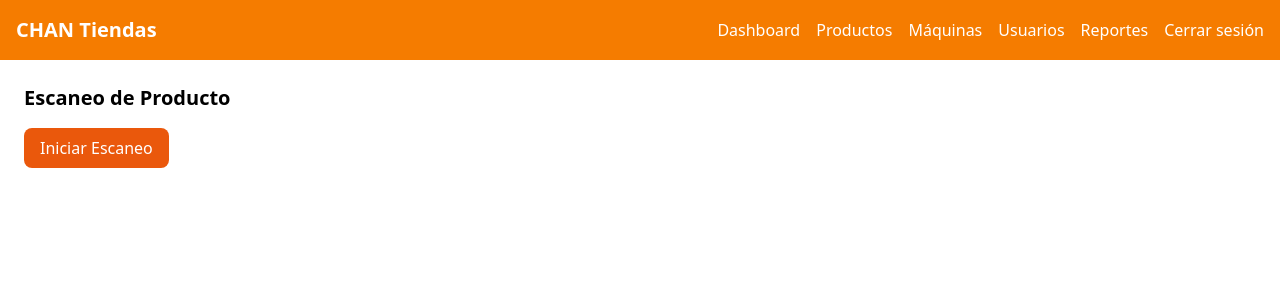
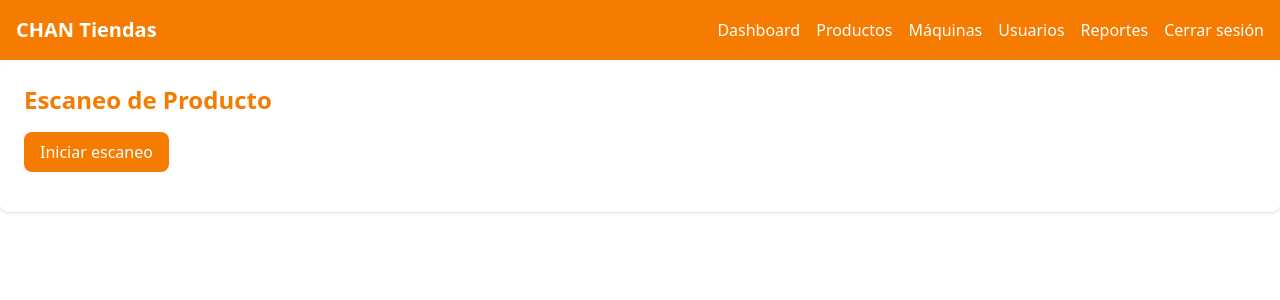
Before and after one commit to PieroGcDev/Chan-In2, a React (Vite) app: page /dashboard in a window 1280 px wide. Shown: the top 300 px of the page. Built offline with nearby package versions, Linux system fonts and the light colour scheme; sample sign-in values are in the browser's storage.

Commit message:
prueba camara

```diff
--- a/src/pages/Dashboard.jsx
+++ b/src/pages/Dashboard.jsx
@@ -1,75 +1,102 @@
-import React, { useState } from "react";
-import BarcodeScannerComponent from "react-qr-barcode-scanner";
-import { supabase } from "../supabaseClient";
+import React, { useState, useRef, useEffect } from "react";
+import { Html5Qrcode } from "html5-qrcode";
 import { fetchProducts } from "../services/productService";
 
 function Dashboard() {
   const [scanning, setScanning] = useState(false);
-  const [barcode, setBarcode] = useState("");
+  const [code, setCode] = useState(null);
   const [product, setProduct] = useState(null);
+  const [error, setError] = useState(null);
+  const scannerRef = useRef(null);
+  const html5QrCodeRef = useRef(null);
 
-  const handleDetected = async (result) => {
-    if (result) {
-      setBarcode(result.text);
-      setScanning(false);
+  const startScanner = () => {
+    if (html5QrCodeRef.current) return; // evitar múltiples instancias
 
-      // Buscar producto por código de barras
-      const { data, error } = await supabase
-        .from("products")
-        .select("*")
-        .eq("barcode", result.text)
-        .single();
+    const config = { fps: 10, qrbox: 250, formatsToSupport: ["CODE_128", "EAN_13", "EAN_8", "UPC_A", "UPC_E"] };
+    const html5QrCode = new Html5Qrcode("scanner");
+    html5QrCodeRef.current = html5QrCode;
 
-      if (error) {
-        console.log("Producto no encontrado o error:", error.message);
-        setProduct(null);
-      } else {
-        setProduct(data);
+    html5QrCode.start(
+      { facingMode: "environment" },
+      config,
+      async (decodedText) => {
+        setCode(decodedText);
+        html5QrCode.stop().then(() => {
+          html5QrCode.clear();
+          html5QrCodeRef.current = null;
+        });
+
+        // Buscar producto en Supabase por barcode
+        try {
+          const allProducts = await fetchProducts();
+          const found = allProducts.find((p) => p.barcode === decodedText);
+          if (found) {
+            setProduct(found);
+            setError(null);
+          } else {
+            setProduct(null);
+            setError("Producto no encontrado en la base de datos.");
+          }
+        } catch (e) {
+          console.error(e);
+          setError("Error buscando el producto.");
+        }
+      },
+      (errorMessage) => {
+        console.warn("No detectado:", errorMessage);
       }
-    }
+    ).catch((err) => console.error("Error al iniciar el escáner:", err));
+
+    setScanning(true);
   };
 
+  const stopScanner = () => {
+    if (html5QrCodeRef.current) {
+      html5QrCodeRef.current.stop().then(() => {
+        html5QrCodeRef.current.clear();
+        html5QrCodeRef.current = null;
+      });
+    }
+    setScanning(false);
+    setCode(null);
+    setProduct(null);
+    setError(null);
+  };
+
+  useEffect(() => {
+    return () => {
+      stopScanner();
+    };
+  }, []);
+
   return (
-    <div className="p-6">
-      <h1 className="text-xl font-bold mb-4">Escaneo de Producto</h1>
+    <div className="p-6 bg-white rounded shadow">
+      <h2 className="text-2xl font-bold mb-4 text-primary">Escaneo de Producto</h2>
       {!scanning ? (
-        <button
-          onClick={() => setScanning(true)}
-          className="bg-orange-600 text-white py-2 px-4 rounded"
-        >
-          Iniciar Escaneo
+        <button onClick={startScanner} className="bg-primary text-white px-4 py-2 rounded">
+          Iniciar escaneo
         </button>
       ) : (
-        <div className="mt-4">
-          <BarcodeScannerComponent
-            width={500}
-            height={300}
-            onUpdate={(err, result) => {
-              if (result) {
-                handleDetected(result);
-              }
-            }}
-          />
-          <button
-            onClick={() => setScanning(false)}
-            className="bg-gray-400 text-white py-2 px-4 rounded mt-2"
-          >
-            Detener Escaneo
-          </button>
-        </div>
+        <button onClick={stopScanner} className="bg-red-600 text-white px-4 py-2 rounded">
+          Detener escaneo
+        </button>
       )}
 
-      {barcode && (
-        <div className="mt-4">
-          <p className="font-semibold">Código detectado: {barcode}</p>
+      <div id="scanner" className="mt-4 w-full max-w-md"></div>
+
+      {code && (
+        <div className="mt-6">
+          <p className="font-semibold text-gray-700">Código escaneado: {code}</p>
           {product ? (
-            <div className="mt-2 border p-2 rounded bg-green-100">
-              <p><strong>Nombre:</strong> {product.name}</p>
-              <p><strong>Stock:</strong> {product.stock}</p>
-              <p><strong>Precio:</strong> {product.price}</p>
+            <div className="mt-4 bg-green-100 p-4 rounded shadow">
+              <h3 className="text-xl font-bold text-green-700">{product.name}</h3>
+              <p>SKU: {product.sku}</p>
+              <p>Stock: {product.stock}</p>
+              <p>Precio: {product.price}</p>
             </div>
           ) : (
-            <p className="text-red-600">Producto no encontrado</p>
+            <p className="text-red-600">{error}</p>
           )}
         </div>
       )}
```
